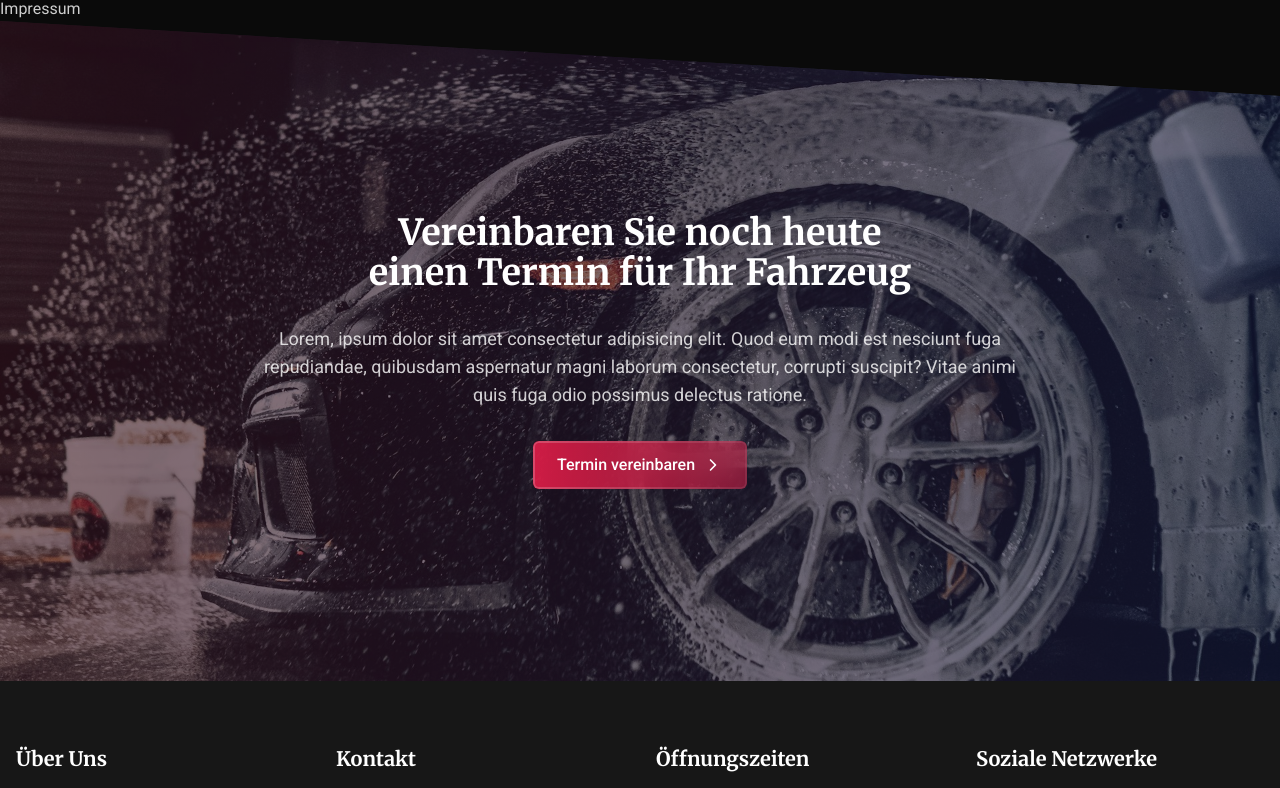
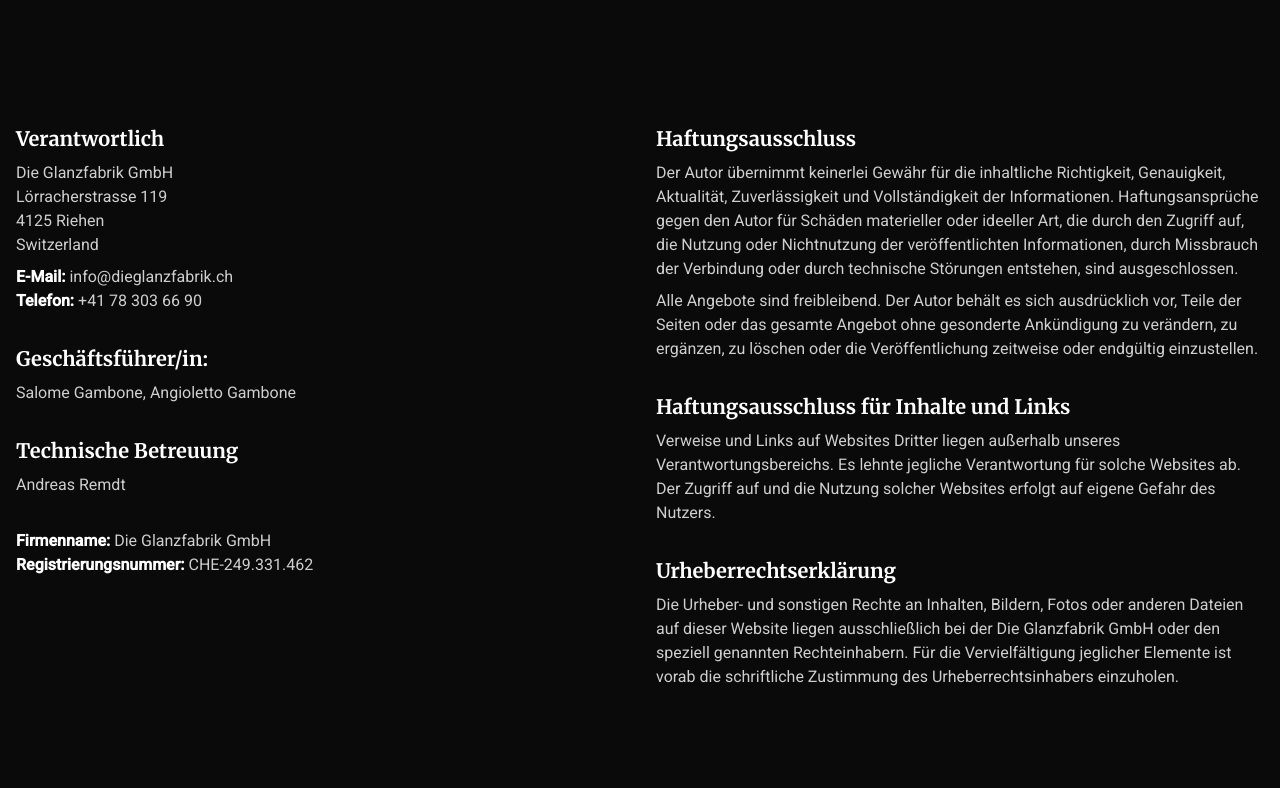
Before and after one commit to andreasremdt/die-glanzfabrik, a Next.js app: page /impressum in a window 1280 px wide. Shown: the part 435-1223 px from the top of the page. Built offline with nearby package versions, Linux system fonts and the light colour scheme.

Commit message:
feat: add imprint content

```diff
--- a/app/impressum/page.tsx
+++ b/app/impressum/page.tsx
@@ -5,7 +5,91 @@
   return (
     <>
       <PageHeader title="Impressum" />
-      <h1>Impressum</h1>
+
+      <div className="section grid grid-cols-1 gap-8 md:grid-cols-2">
+        <div>
+          <h2 className="h3 mb-2">Verantwortlich</h2>
+
+          <p className="mb-2">
+            Die Glanzfabrik GmbH
+            <br />
+            Lörracherstrasse 119
+            <br />
+            4125 Riehen
+            <br />
+            Switzerland
+            <br />
+          </p>
+
+          <p>
+            <b className="font-semibold text-white">E-Mail: </b>
+            <a className="link" href="mailto:info@dieglanzfabrik.ch">
+              info@dieglanzfabrik.ch
+            </a>
+            <br />
+            <b className="font-semibold text-white">Telefon: </b>
+            <a className="link" href="tel:+41783036690">
+              +41 78 303 66 90
+            </a>
+          </p>
+
+          <h2 className="h3 mb-2 mt-8">Geschäftsführer/in:</h2>
+          <p>Salome Gambone, Angioletto Gambone</p>
+
+          <h2 className="h3 mb-2 mt-8">Technische Betreuung</h2>
+          <p>Andreas Remdt</p>
+
+          <p className="mt-8">
+            <b className="font-semibold text-white">Firmenname:</b> Die
+            Glanzfabrik GmbH
+            <br />
+            <b className="font-semibold text-white">
+              Registrierungsnummer:
+            </b>{" "}
+            CHE-249.331.462
+          </p>
+        </div>
+
+        <div>
+          <h2 className="h3 mb-2">Haftungsausschluss</h2>
+          <p>
+            Der Autor übernimmt keinerlei Gewähr für die inhaltliche
+            Richtigkeit, Genauigkeit, Aktualität, Zuverlässigkeit und
+            Vollständigkeit der Informationen. Haftungsansprüche gegen den Autor
+            für Schäden materieller oder ideeller Art, die durch den Zugriff
+            auf, die Nutzung oder Nichtnutzung der veröffentlichten
+            Informationen, durch Missbrauch der Verbindung oder durch technische
+            Störungen entstehen, sind ausgeschlossen.
+          </p>
+
+          <p className="mt-2">
+            Alle Angebote sind freibleibend. Der Autor behält es sich
+            ausdrücklich vor, Teile der Seiten oder das gesamte Angebot ohne
+            gesonderte Ankündigung zu verändern, zu ergänzen, zu löschen oder
+            die Veröffentlichung zeitweise oder endgültig einzustellen.
+          </p>
+
+          <h2 className="h3 mb-2 mt-8">
+            Haftungsausschluss für Inhalte und Links
+          </h2>
+          <p>
+            Verweise und Links auf Websites Dritter liegen außerhalb unseres
+            Verantwortungsbereichs. Es lehnte jegliche Verantwortung für solche
+            Websites ab. Der Zugriff auf und die Nutzung solcher Websites
+            erfolgt auf eigene Gefahr des Nutzers.
+          </p>
+
+          <h2 className="h3 mb-2 mt-8">Urheberrechtserklärung</h2>
+          <p>
+            Die Urheber- und sonstigen Rechte an Inhalten, Bildern, Fotos oder
+            anderen Dateien auf dieser Website liegen ausschließlich bei der Die
+            Glanzfabrik GmbH oder den speziell genannten Rechteinhabern. Für die
+            Vervielfältigung jeglicher Elemente ist vorab die schriftliche
+            Zustimmung des Urheberrechtsinhabers einzuholen.
+          </p>
+        </div>
+      </div>
+
       <FooterCta />
     </>
   );
--- a/app/layout.tsx
+++ b/app/layout.tsx
@@ -53,7 +53,7 @@
 
         <Navigation />
 
-        <main>{children}</main>
+        <main id="content">{children}</main>
 
         <Footer />
       </body>
```
